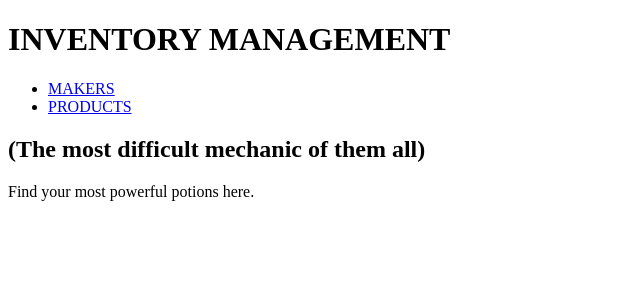
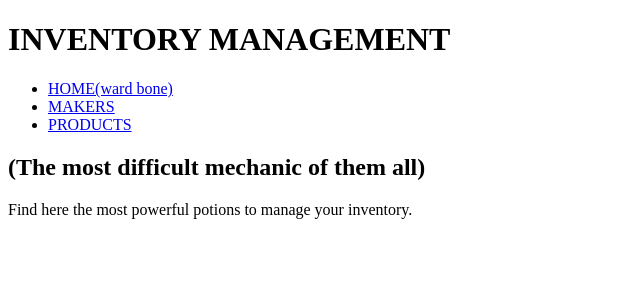
Before and after one commit to EFXHK/cc_shopkeeper_project, a Flask app: page / in a window 1280 px wide. Shown: the top 300 px of the page, without its empty margins (0-640 px from the left). Run offline with Flask 2, Linux system fonts and the light colour scheme; some web fonts are replaced.

Commit message:
3 basic links added, home, makers, products.

```diff
--- a/templates/base.html
+++ b/templates/base.html
@@ -15,6 +15,9 @@
 <nav>
     <ul>
         <li>
+            <a href="/">HOME(ward bone)</a>
+        </li>
+        <li>
             <a href="/makers">MAKERS</a>
         </li>
         <li>
--- a/templates/index.html
+++ b/templates/index.html
@@ -5,6 +5,6 @@
 
 <h2>(The most difficult mechanic of them all)</h2>
 
-<p>Find your most powerful potions here.</p>
+<p>Find here the most powerful potions to manage your inventory.</p>
 
 {% endblock %}
```
